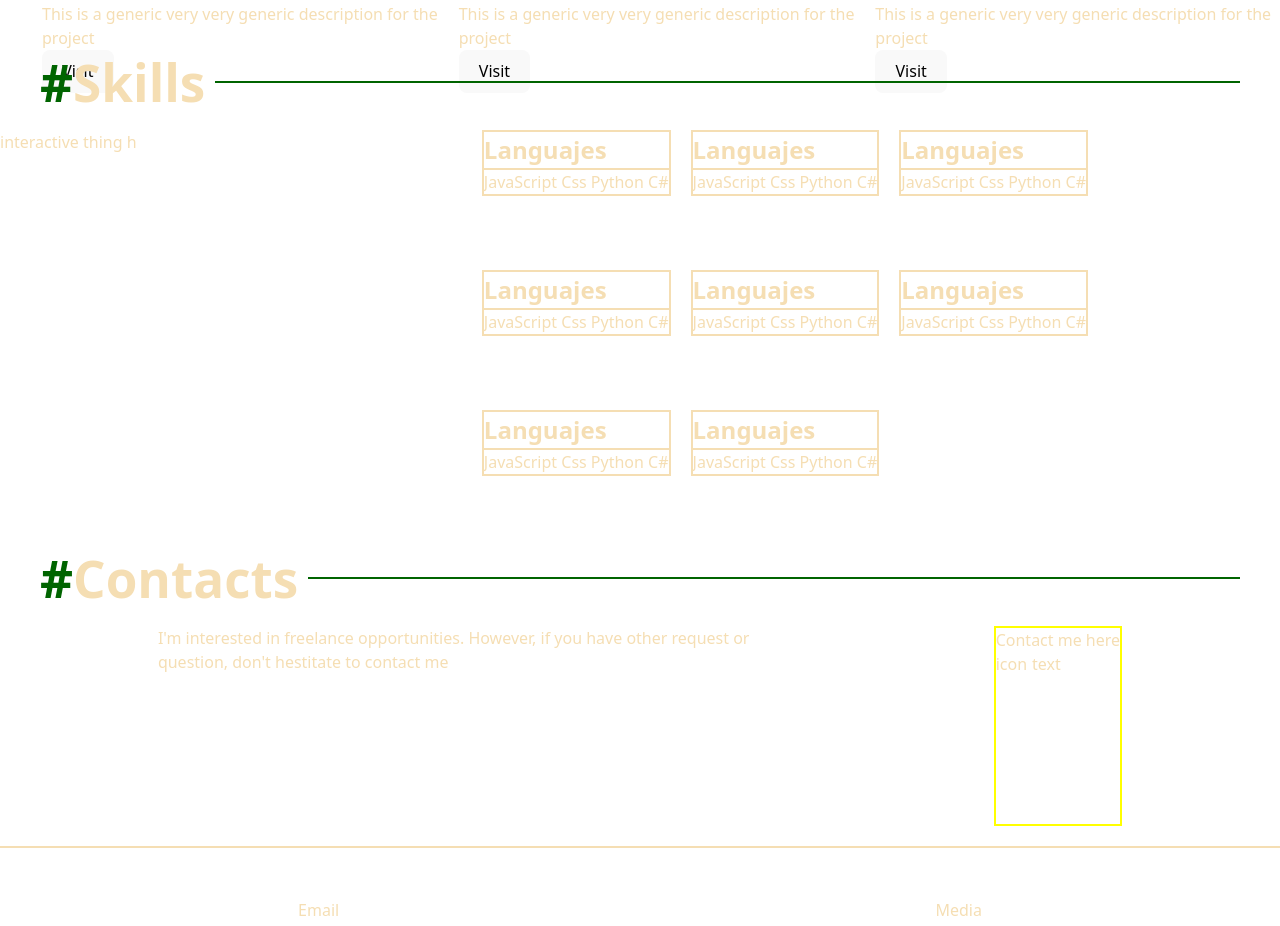
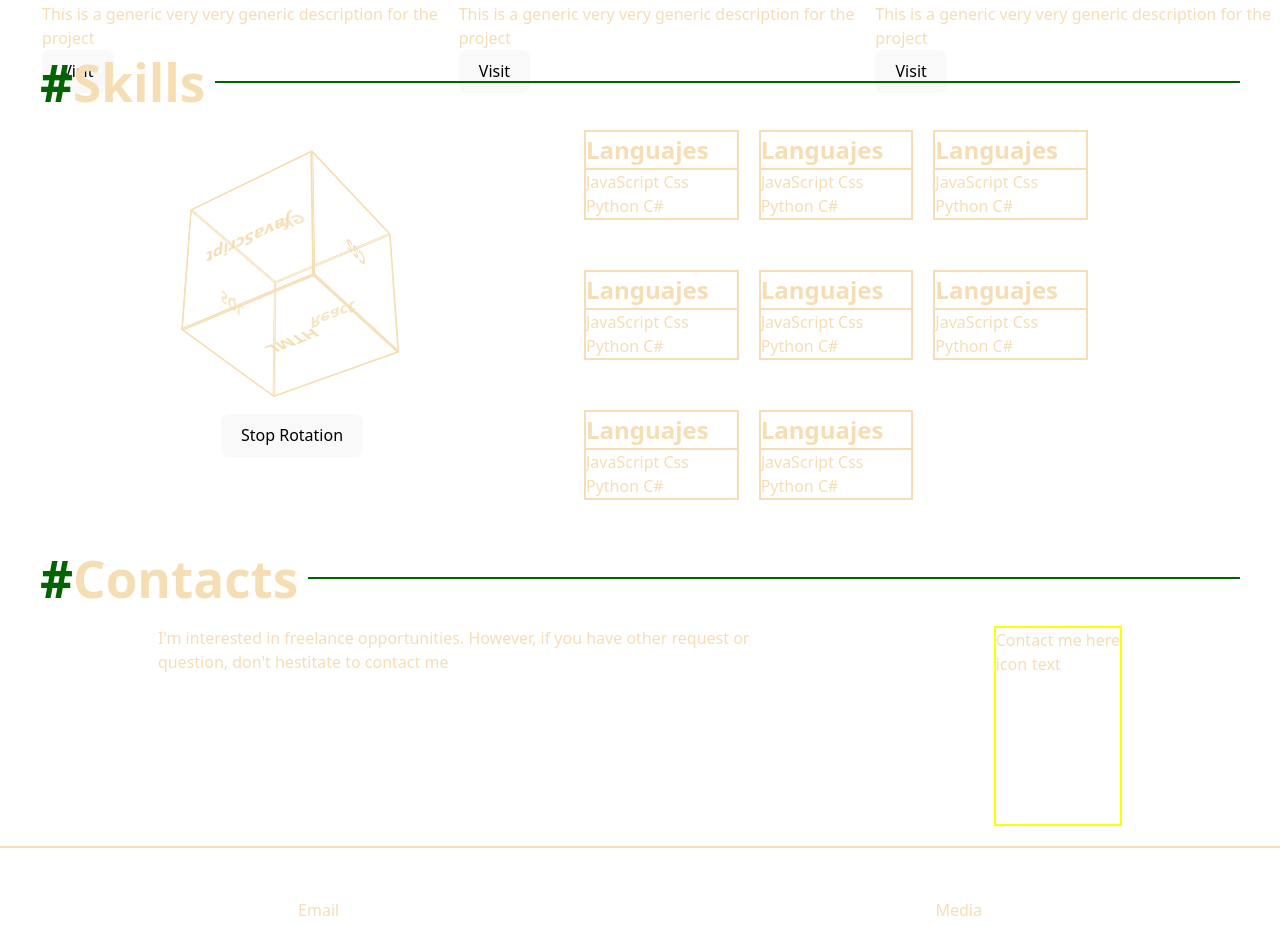
Before and after one commit to abdiel-codes/homepage, a React (Vite) app: page / in a window 1280 px wide. Shown: the part 1540-2466 px from the top of the page. Built offline with nearby package versions, Linux system fonts and the light colour scheme.

Commit message:
Created component cube and improved style of Skill section

```diff
--- /dev/null
+++ b/src/components/Cube.jsx
@@ -0,0 +1,39 @@
+import "../stylesheets/Cube.css";
+import React, { useState } from "react";
+
+function Cube() {
+
+    const [rotation, setRotation] = useState( {x: 0, y: 0});
+    const [isAnimated, setIsAnimated] = useState(true);
+
+    const handleMove = (e) => {
+        const x = (e.clientX / window.innerWidth - 0.5) * 360;
+        const y = (e.clientY / window.innerHeight - 0.5 ) * 360;
+        setRotation({x , y});
+    };
+
+    const stopRotation = () => {
+        setIsAnimated(!isAnimated);
+    }
+
+    return (
+        <div className="cube-container"
+        onMouseMove={handleMove} >
+            <div className={`cube ${isAnimated ? "animated" : ""}`}
+                style={{transform: `rotateX(${rotation.y}deg) rotateY(${rotation.x}deg)`,}} >
+                <div className="face front">JavaScript</div>
+                <div className="face back">React</div>
+                <div className="face right">SQL</div>
+                <div className="face left">CSS</div>
+                <div className="face top">HTML</div>
+                <div className="face bottom">Git</div>
+            </div>
+            <div className="cube-button-container"
+            onClick={stopRotation} >
+                <button className="cube-button">{`${isAnimated ? "Stop Rotation" : "Rotate"}`}</button>
+            </div>
+        </div>
+    )
+}
+
+export default Cube;
--- a/src/components/Skill.jsx
+++ b/src/components/Skill.jsx
@@ -1,11 +1,12 @@
 import "../stylesheets/Skill.css";
 import SkillCard from "./SkillCard";
+import Cube from "./Cube";
 
 function Skill() {
     return (
         <div className="skill-container">
-            <div className="interactive.container">
-                <p>interactive thing h</p>
+            <div className="interactive-container">
+                <Cube />
             </div>
             <div className="skill-card-container">
                 <SkillCard
--- /dev/null
+++ b/src/stylesheets/Cube.css
@@ -0,0 +1,62 @@
+.cube-container {
+    perspective: 1000px;
+    display: flex;
+    flex-direction: column;
+    justify-content: center;
+    align-items: center;
+    height: 100%;
+    width: 100%;
+    gap: 60px;
+}
+
+.cube {
+    width: 150px;
+    height: 150px;
+    position: relative;
+    transform-style: preserve-3d;
+}
+
+.animated {
+    animation: rotateCube 10s infinite linear;
+}
+
+.face {
+    position: absolute;
+    width: 150px;
+    height: 150px;
+    background-color: rgba(255, 255, 255, 0.2);
+    display: flex;
+    align-items: center;
+    justify-content: center;
+    border: 2px solid wheat;
+    font-size: 20px;
+    font-weight: bold;
+}
+
+.face {
+    transform: rotateY(0deg) translateZ(75px)
+}
+.back {
+    transform: rotateY(180deg) translateZ(75px);
+}
+.right {
+    transform: rotateY(90deg) translateZ(75px);
+}
+.left {
+    transform: rotateY(-90deg) translateZ(75px);
+}
+.top {
+    transform: rotateX(90deg) translateZ(75px);
+}
+.bottom {
+    transform: rotateX(-90deg) translateZ(75px);
+}
+
+@keyframes rotateCube {
+    0% {
+        transform: rotateX(0deg) rotateY(0deg);
+    }
+    100% {
+        transform: rotateX(360deg) rotateY(360deg);
+    }
+}
--- a/src/stylesheets/Skill.css
+++ b/src/stylesheets/Skill.css
@@ -6,8 +6,18 @@
     color: wheat;
 }
 
+.interactive-container {
+    flex: 1;
+    display: flex;
+    align-items: center;
+    justify-content: center;
+    margin-left: 40px;
+}
+
 .skill-card-container {
+    flex: 1;
     display: grid;
     grid-template-columns: repeat(3, 1fr);
     gap: 20px;
+    margin-left: 40px;
 }
```
